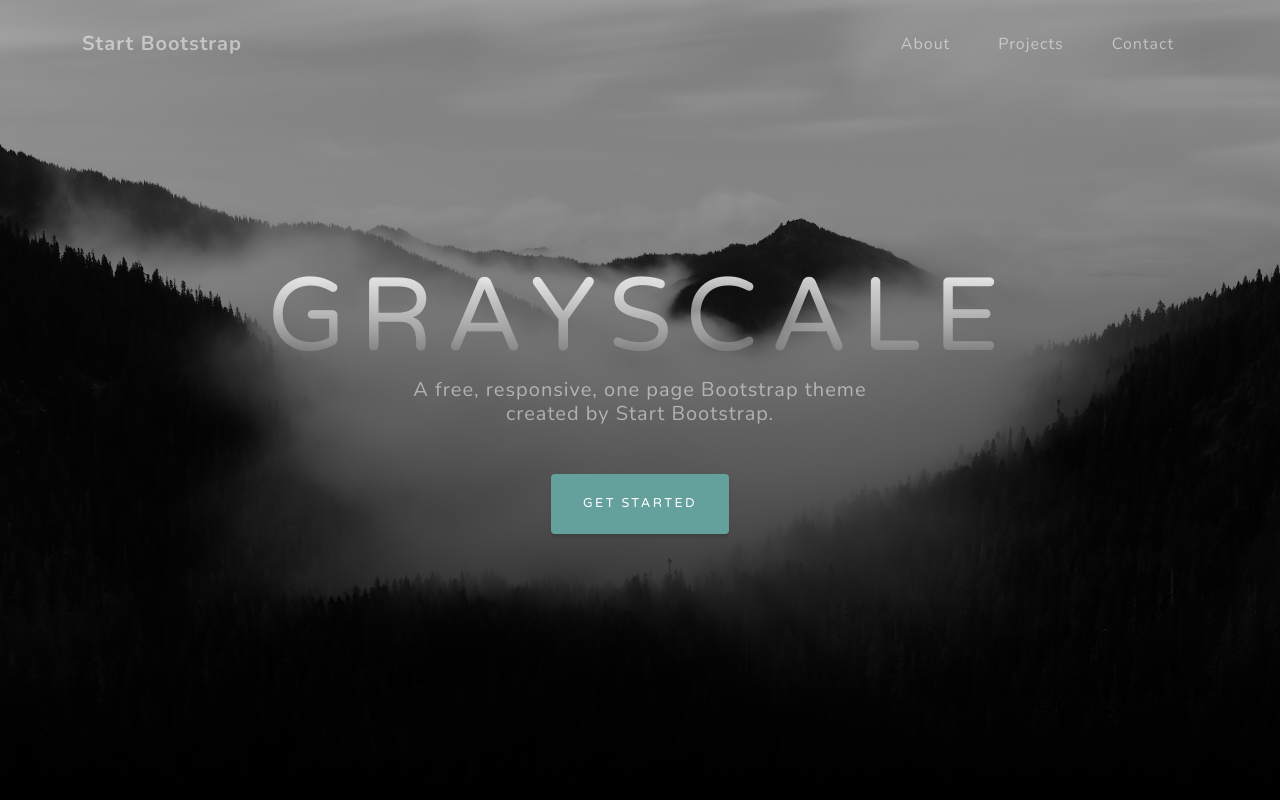
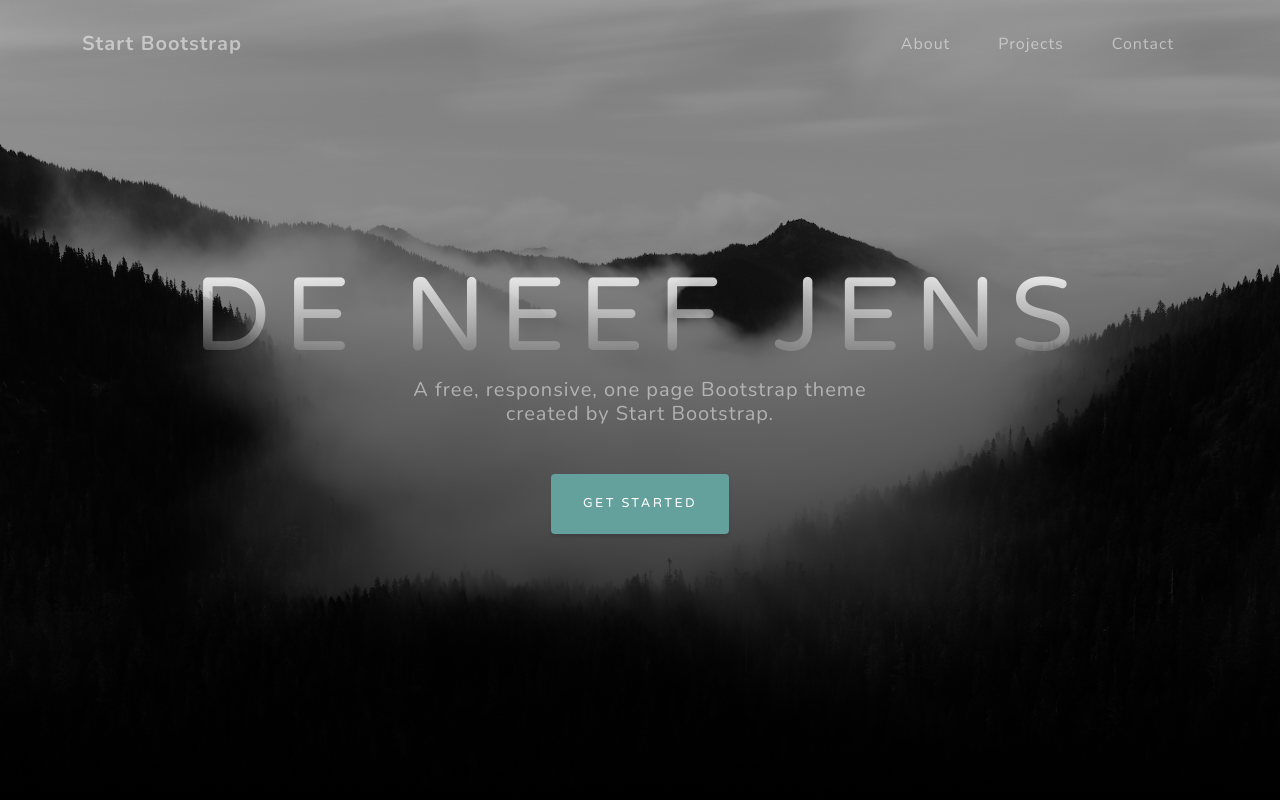
Before and after one commit to Jens1986-11/Jenkins-Web, a plain HTML site: page index.html in a window 1280 px wide. Shown: the top 800 px of the page. Drawn offline with nearby package versions, Linux system fonts and the light colour scheme.

Commit message:
Update index.html

```diff
--- a/index.html
+++ b/index.html
@@ -37,7 +37,7 @@
         <header class="masthead">
             <div class="container d-flex h-100 align-items-center">
                 <div class="mx-auto text-center">
-                    <h1 class="mx-auto my-0 text-uppercase">Grayscale</h1>
+                    <h1 class="mx-auto my-0 text-uppercase">De Neef Jens</h1>
                     <h2 class="text-white-50 mx-auto mt-2 mb-5">A free, responsive, one page Bootstrap theme created by Start Bootstrap.</h2>
                     <a class="btn btn-primary js-scroll-trigger" href="#about">Get Started</a>
                 </div>
```
